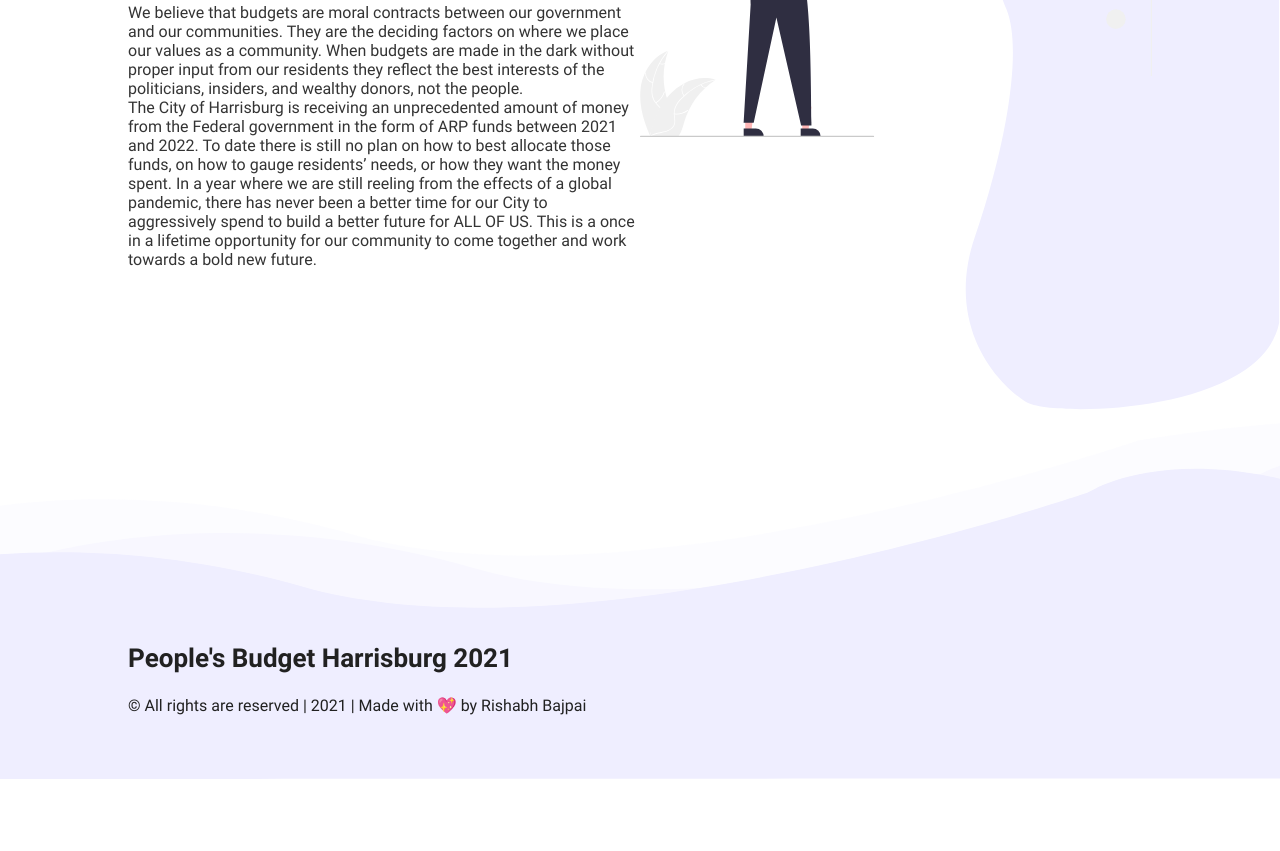
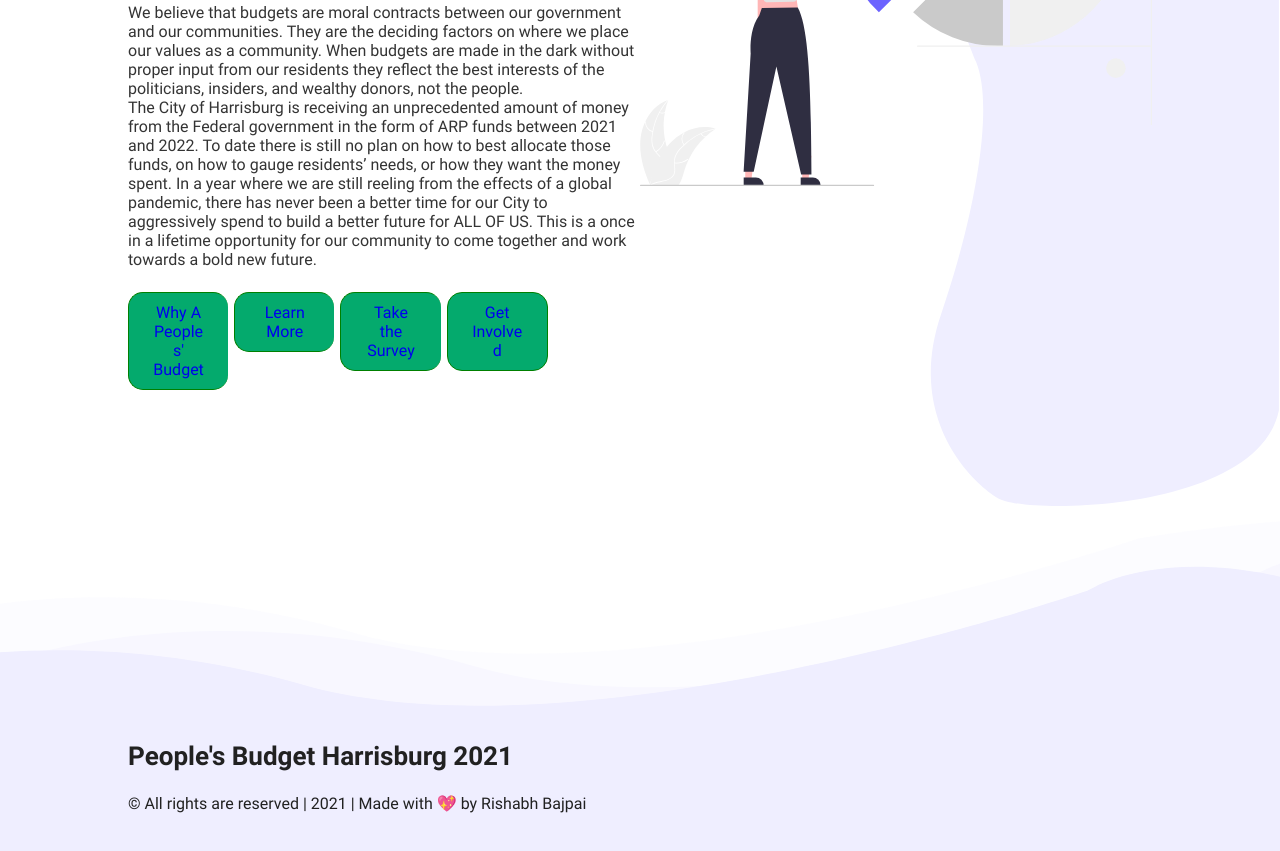
Before and after one commit to Rishiswaz/HBG-Budget-Site, a Gatsby site: page / in a window 1280 px wide. Shown: the part 641-1492 px from the top of the page. Before the commit the page ends 1420 px from the top, so only its background shows below. Built offline with nearby package versions, Linux system fonts and the light colour scheme; Gatsby itself is replaced by a stand-in of ours.

Commit message:
updated tagline and added buttons to home page, made some small adjustments to the form

```diff
--- a/src/components/landing/Contact/index.jsx
+++ b/src/components/landing/Contact/index.jsx
@@ -24,12 +24,12 @@ export const Contact = () => (
 					{' '}
 				</iframe>
 			</Details>
-			<Thumbnail>
+			{/* <Thumbnail>
 				<img
 					src={contact}
 					alt="I’m John and I’m a Backend & Devops engineer!"
 				/>
-			</Thumbnail>
+			</Thumbnail> */}
 		</Wrapper>
 	</>
 );
--- a/src/components/landing/Intro/index.jsx
+++ b/src/components/landing/Intro/index.jsx
@@ -3,7 +3,14 @@ import AnchorLink from 'react-anchor-link-smooth-scroll';
 import { ThemeContext } from 'providers/ThemeProvider';
 import { Container } from 'components/common';
 import pie_chart from 'assets/illustrations/pie_chart.svg';
-import { Wrapper, IntroWrapper, Details, Thumbnail } from './styles';
+import {
+	Wrapper,
+	IntroWrapper,
+	Details,
+	Thumbnail,
+	Button_Group,
+} from './styles';
+import { Link } from 'gatsby';
 
 export const Intro = () => {
 	const { theme } = useContext(ThemeContext);
@@ -38,6 +45,20 @@ export const Intro = () => {
 						US. This is a once in a lifetime opportunity for our community to
 						come together and work towards a bold new future.
 					</p>
+					<Button_Group className="btn-group">
+						<button>
+							<Link to="/why">Why A Peoples' Budget</Link>
+						</button>
+						<button>
+							<Link to="/learnmore">Learn More</Link>
+						</button>
+						<button>
+							<Link to="/takesurvey">Take the Survey</Link>
+						</button>
+						<button>
+							<Link to="/getinvolved">Get Involved</Link>
+						</button>
+					</Button_Group>
 				</Details>
 				<Thumbnail>
 					<img src={pie_chart} alt="Pie Chart" />
--- a/src/components/landing/Intro/styles.js
+++ b/src/components/landing/Intro/styles.js
@@ -34,7 +34,8 @@ export const Details = styled.div`
 		color: ${({ theme }) => (theme === 'light' ? '#212121' : '#fff')};
 
 		@media (max-width: 960px) {
-      mix-blend-mode: ${({ theme }) => (theme === 'light' ? 'unset' : 'difference')};
+			mix-blend-mode: ${({ theme }) =>
+				theme === 'light' ? 'unset' : 'difference'};
 		}
 
 		@media (max-width: 680px) {
@@ -49,12 +50,52 @@ export const Details = styled.div`
 		color: ${({ theme }) => (theme === 'light' ? '#707070' : '#e6e6e6')};
 
 		@media (max-width: 960px) {
-      mix-blend-mode: ${({ theme }) => (theme === 'light' ? 'unset' : 'difference')};
+			mix-blend-mode: ${({ theme }) =>
+				theme === 'light' ? 'unset' : 'difference'};
 		}
 
 		@media (max-width: 680px) {
 			font-size: 26pt;
 		}
+	}
+`;
+
+export const Button_Group = styled.div`
+	flex: 1;
+	button {
+		background-color: #04aa6d; /* Green background */
+		border: 1px solid green; /* Green border */
+		color: #ffffff; /* White text */
+		padding: 10px 24px; /* Some padding */
+		cursor: pointer; /* Pointer/hand icon */
+		float: left; /* Float the buttons side by side */
+		width: 10%;
+		border-radius: 15px;
+		margin: 0 3px;
+	}
+
+	button:first-of-type {
+		margin-left: 0;
+	}
+
+	button:last-of-type {
+		margin-right: 0;
+	}
+
+	/* Clear floats (clearfix hack) */
+	.btn-group:after {
+		content: '';
+		clear: both;
+		display: table;
+	}
+
+	button:not(:last-child) {
+		border-right: none; /* Prevent double borders */
+	}
+
+	/* Add a background color on hover */
+	button:hover {
+		background-color: #3e8e41;
 	}
 `;
 
```
Lines whose indentation alone changed are shown as unchanged.
